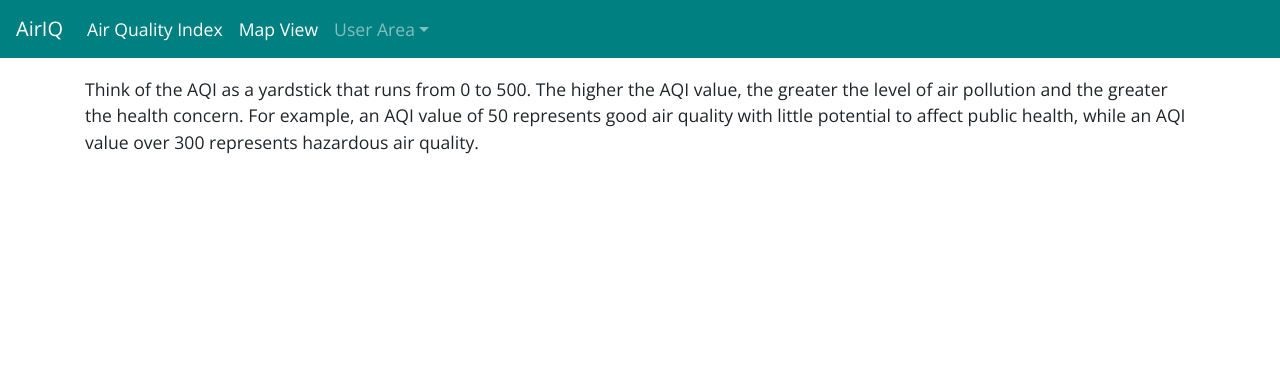
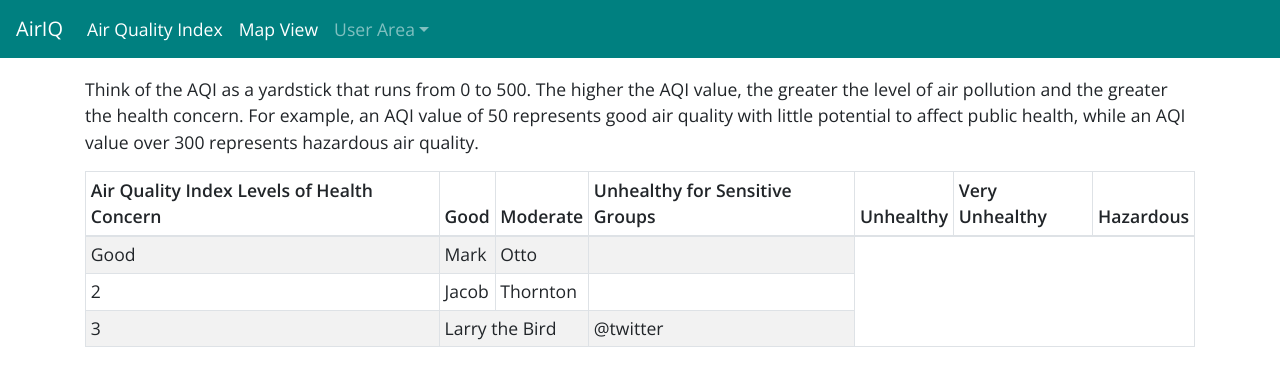
Before and after one commit to sogbdn/AirIQ, a React (Create React App) app in the folder client/: page /airQuality in a window 1280 px wide. Shown: the top 386 px of the page. Built offline with nearby package versions, Linux system fonts and the light colour scheme; what google-maps-react would draw is missing.

Commit message:
small content adds to air page

```diff
--- a/client/src/components/pages/AirIndex.js
+++ b/client/src/components/pages/AirIndex.js
@@ -4,6 +4,7 @@ import Col from 'react-bootstrap/Col';
 import Row from 'react-bootstrap/Row';
 //import InputGroup from 'react-bootstrap/InputGroup'
 import Container from 'react-bootstrap/Container'
+import Table from 'react-bootstrap/Table'
 
 //page not actually defined yet
 export default class AirIndex extends Component {
@@ -16,6 +17,39 @@ export default class AirIndex extends Component {
   <Row>
     <Col><p>Think of the AQI as a yardstick that runs from 0 to 500. The higher the AQI value, the greater the level of air pollution and the greater the health concern. For example, an AQI value of 50 represents good air quality with little potential to affect public health, while an AQI value over 300 represents hazardous air quality.</p></Col>
   </Row>
+
+  <Table striped bordered hover size="sm">
+  <thead>
+    <tr>
+      <th>Air Quality Index Levels of Health Concern</th>
+      <th>Good</th>
+      <th>Moderate</th>
+      <th>Unhealthy for Sensitive Groups</th>
+      <th>Unhealthy</th>
+      <th>Very Unhealthy</th>
+      <th>Hazardous</th>
+    </tr>
+  </thead>
+  <tbody>
+    <tr>
+      <td>Good</td>
+      <td>Mark</td>
+      <td>Otto</td>
+      <td></td>
+    </tr>
+    <tr>
+      <td>2</td>
+      <td>Jacob</td>
+      <td>Thornton</td>
+      <td></td>
+    </tr>
+    <tr>
+      <td>3</td>
+      <td colSpan="2">Larry the Bird</td>
+      <td>@twitter</td>
+    </tr>
+  </tbody>
+</Table>
  </Container>
     );
   }
```
